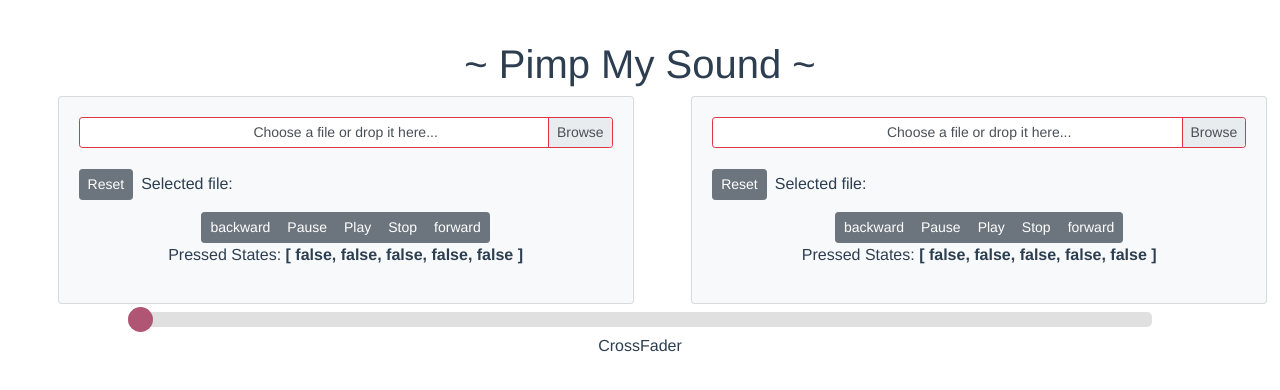
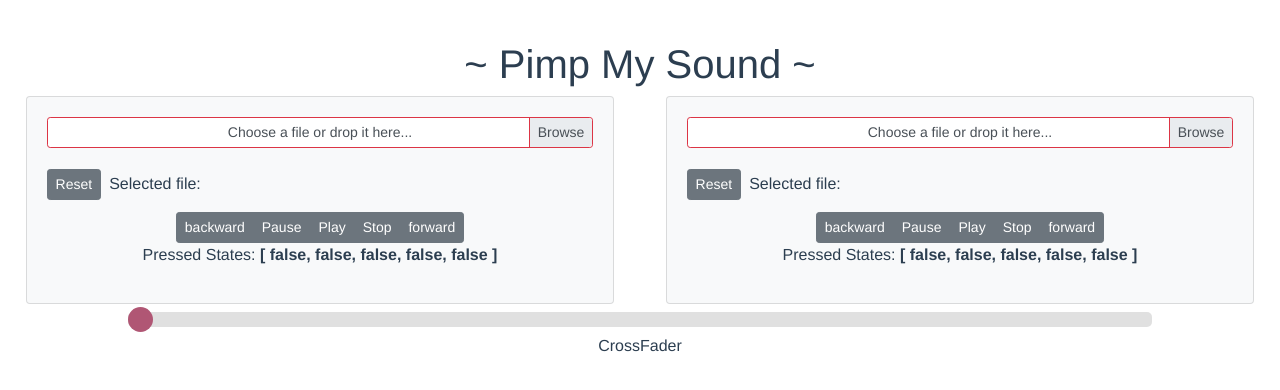
Before and after one commit to aimazeme/PimpMySound, a Vue app: page / in a window 1280 px wide. Shown: the top 390 px of the page. Built offline with nearby package versions, Linux system fonts and the light colour scheme.

Commit message:
few changes

```diff
--- a/src/components/Crossfader.vue
+++ b/src/components/Crossfader.vue
@@ -36,7 +36,7 @@ export default {
             this.gainNode1.connect(AudioCtx.destination);
             this.gainNode2.connect(AudioCtx.destination);
             // eslint-disable-next-line no-console
-            console.log("Cpnnected to: Crossfader");
+            console.log("Connected to: Crossfader");
             EventBus.$off();
         });
 
--- a/src/components/FileInput.vue
+++ b/src/components/FileInput.vue
@@ -8,7 +8,7 @@
             id="file-small" size="sm"
             accept=".wav, .mp3"
             v-model="file"
-            ref="file-input-l"
+            ref="file-input"
             :state="Boolean(file)"
             placeholder="Choose a file or drop it here..."
             drop-placeholder="Drop file here...">
@@ -47,7 +47,6 @@ export default {
     data() {
         return {
         file: null,
-        file2: null,
         myToggle: false,
         buttons: [
             { caption: 'backward', state: false },
@@ -55,15 +54,8 @@ export default {
             { caption: 'Play', state: false },
             { caption: 'Stop', state: false },
             { caption: 'forward', state: false }
-        ],
-        buttons2: [
-            { caption2: 'backward', state2: false },
-            { caption2: 'Pause', state2: false },
-            { caption2: 'Play', state2: false },
-            { caption2: 'Stop', state2: false },
-            { caption2: 'forward', state2: false }
         ]
-        }
+      }
     },
 
     computed: {
@@ -74,10 +66,7 @@ export default {
 
     methods: {
         clearLeftFiles() {
-            this.$refs['file-input-l'].reset()
-        },
-        clearRightFiles() {
-            this.$refs['file-input-r'].reset()
+            this.$refs['file-input'].reset()
         }
     }
 }
@@ -86,16 +75,18 @@ export default {
 <style scoped>
 
 #card{
-  width: 45%;
+  width: 46%;
   height: 50%;
   float: left;
-  margin-left: 4.5%;
+  margin-left: 2%;
+  margin-right: 2%;
 }
 
 #file-input-bar {
   width: 20%;
   height: 50%;
   margin-left: 1rem;
+  margin-right: 1rem;
   margin-top: 4rem;
   float:left;
 }
```
